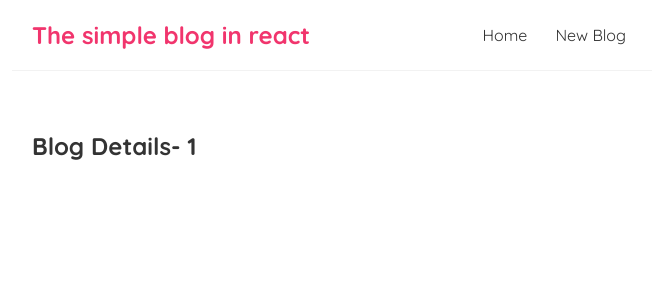
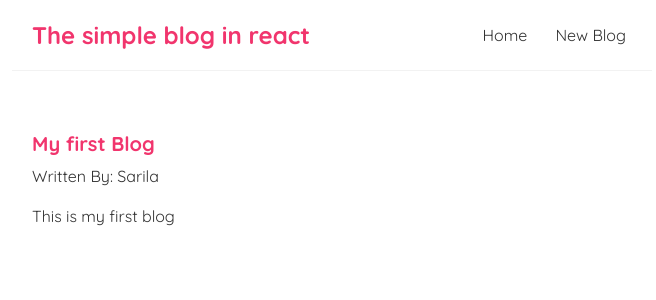
Before and after one commit to sarila/Start-React, a React (Create React App) app: page /blogs/1 in a window 1280 px wide. Shown: the top 300 px of the page, without its empty margins (308-964 px from the left). Built offline with nearby package versions, Linux system fonts and the light colour scheme; data requests are answered from the project's data file.

Commit message:
Reusing custom hooks

```diff
--- a/src/BlogDetails.js
+++ b/src/BlogDetails.js
@@ -1,11 +1,21 @@
 import { useParams } from "react-router-dom/cjs/react-router-dom.min";
+import useFetch from "./useFetch";
 
 const BlogDetails = () => {
-    const { id } = useParams()
+    const { id } = useParams();
+    const {data:blog, error, isPending} = useFetch('http://localhost:8000/blogs/' + id)
 
     return (
         <div className="blog-details">
-            <h2>Blog Details- {id}</h2>
+            {isPending && <div> Loading..... </div>}
+            { error && <div>{error} </div>}
+            {blog && (
+                <article>
+                    <h2>{ blog.title }</h2>
+                    <p> Written By: { blog.author } </p>
+                    <div> {blog.body} </div>
+                </article>
+            )}
         </div>
      );
 }
--- a/src/index.css
+++ b/src/index.css
@@ -51,3 +51,21 @@
 .blog-preview a{
   text-decoration: none;
 }
+
+/* blog details page */
+.blog-details h2 {
+  font-size: 20px;
+  color: #f1356d;
+  margin-bottom: 10px;
+}
+.blog-details div {
+  margin: 20px 0;
+}
+.blog-details button {
+  background: #f1356d;
+  color: #fff;
+  border: 0;
+  padding: 8px;
+  border-radius: 8px;
+  cursor: pointer;
+}
```
